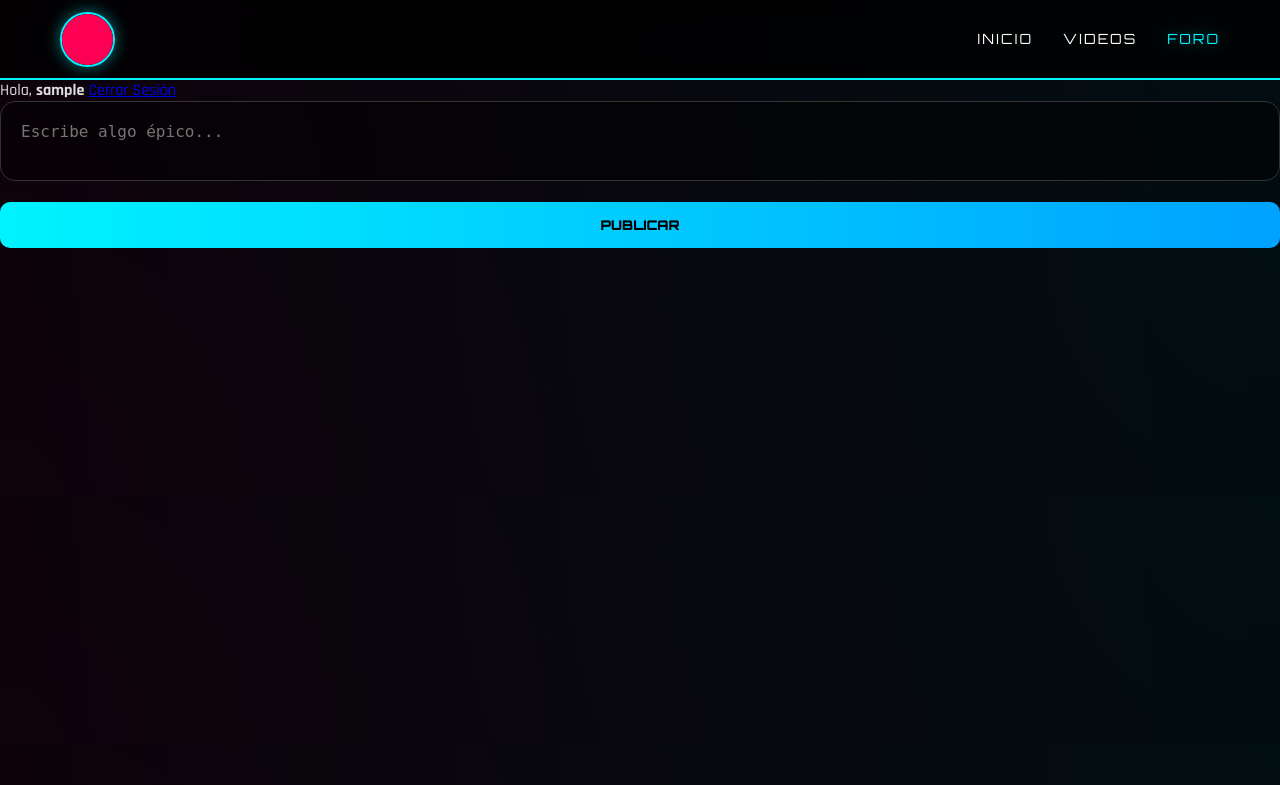
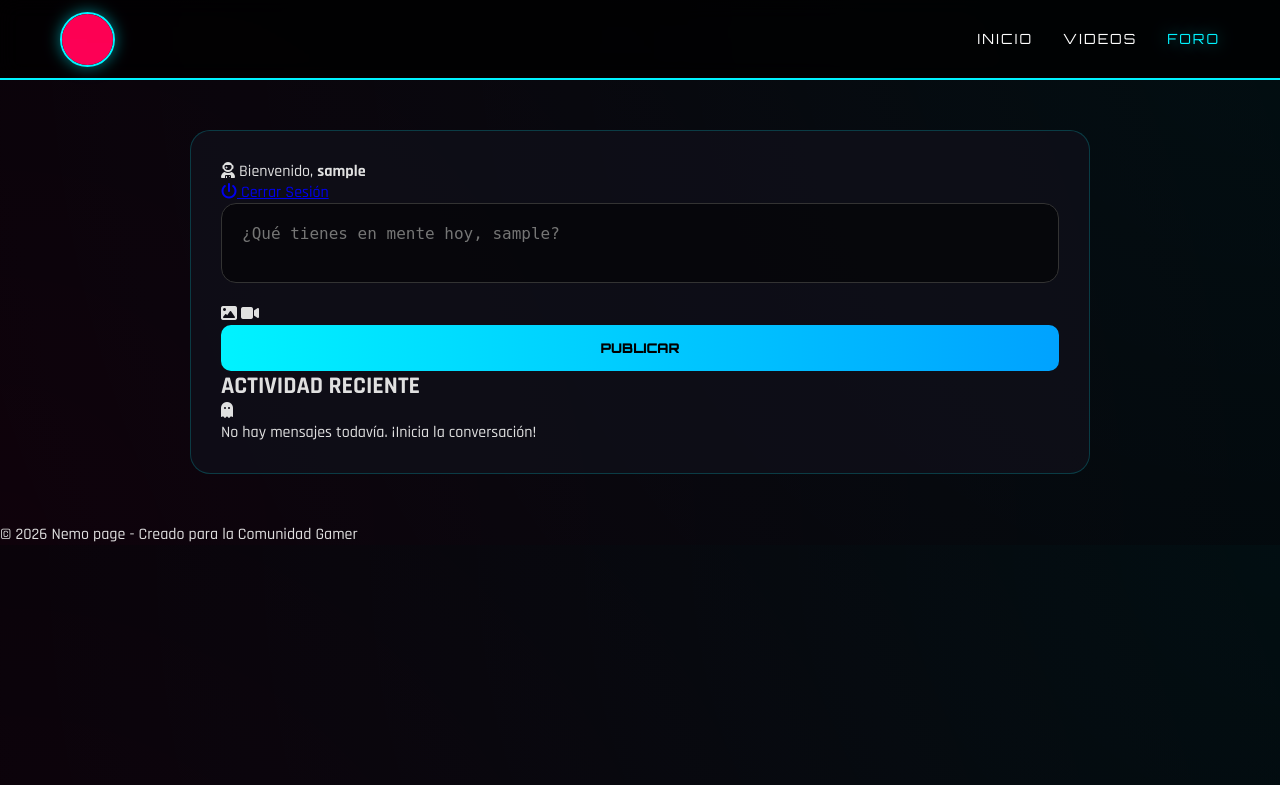
Before and after one commit to alons2080-wq/nemo-web, a Flask app: page /foro in a window 1280 px wide. Shown: the top 785 px of the page. Run offline with Flask 3, Linux system fonts and the light colour scheme; the visitor is signed in with stand-in values (Sample User, id 1).

Commit message:
Update foro.html (new code)

```diff
--- a/templates/foro.html
+++ b/templates/foro.html
@@ -2,15 +2,26 @@
 <html lang="es">
 <head>
     <meta charset="UTF-8">
+    <meta name="viewport" content="width=device-width, initial-scale=1.0">
     <title>FORO | NEMO_704</title>
-    <link rel="stylesheet" href="https://cdnjs.cloudflare.com/ajax/libs/font-awesome/6.4.0/css/all.min.css">
+    <link rel="icon" type="image/png" href="{{ url_for('static', filename='images/favicon.png') }}">
+    <link rel="stylesheet" href="https://cdnjs.cloudflare.com/ajax/libs/font-awesome/6.5.1/css/all.min.css">
     <link rel="stylesheet" href="{{ url_for('static', filename='css/style.css') }}">
 </head>
-<body>
+<body class="foro-page">
+
     <header class="main-header">
         <div class="navbar">
-            <div class="logo-circle"><img src="{{ url_for('static', filename='images/logo.png') }}"></div>
-            <nav><ul class="nav-menu"><li><a href="/">INICIO</a></li><li><a href="/videos">VIDEOS</a></li><li><a href="/foro" class="active">FORO</a></li></ul></nav>
+            <div class="logo-circle">
+                <img src="{{ url_for('static', filename='images/logo.png') }}" alt="Nemo">
+            </div>
+            <nav>
+                <ul class="nav-menu">
+                    <li><a href="/">INICIO</a></li>
+                    <li><a href="/videos">VIDEOS</a></li>
+                    <li><a href="/foro" class="active">FORO</a></li>
+                </ul>
+            </nav>
         </div>
     </header>
 
@@ -18,54 +29,98 @@
         {% if not session.get('user') %}
         <div class="auth-grid">
             <div class="auth-card">
-                <h3>Iniciar Sesión</h3>
-                <form action="/login" method="POST" class="input-group">
+                <h3><i class="fas fa-lock"></i> INICIAR SESIÓN</h3>
+                <form action="/login" method="POST">
+                    <div class="input-group">
                         <input type="text" name="username" placeholder="Usuario" required>
+                    </div>
+                    <div class="input-group">
                         <input type="password" name="password" placeholder="Contraseña" required>
-                    <button type="submit" class="btn-nemo">ENTRAR</button>
+                    </div>
+                    <button type="submit" class="btn-nemo">ACCEDER</button>
                 </form>
             </div>
+
             <div class="auth-card">
-                <h3>Registro</h3>
-                <form action="/register" method="POST" class="input-group">
+                <h3><i class="fas fa-user-plus"></i> REGISTRO</h3>
+                <form action="/register" method="POST">
+                    <div class="input-group">
                         <input type="text" name="username" placeholder="Nuevo Usuario" required>
+                    </div>
+                    <div class="input-group">
                         <input type="password" name="password" placeholder="Contraseña" required>
-                    <button type="submit" class="btn-nemo">CREAR CUENTA</button>
+                    </div>
+                    <button type="submit" class="btn-nemo btn-secondary">CREAR CUENTA</button>
                 </form>
             </div>
         </div>
         {% else %}
-        <div class="forum-active">
+        <div class="forum-wrapper">
             <div class="forum-user-bar">
-                <span>Hola, <b>{{ session['user'] }}</b></span>
-                <a href="/logout" class="logout-btn">Cerrar Sesión</a>
+                <div class="user-info">
+                    <i class="fas fa-user-astronaut"></i>
+                    <span>Bienvenido, <b>{{ session['user'] }}</b></span>
                 </div>
-            <form action="/post" method="POST" class="post-creator-card">
-                <textarea name="content" placeholder="Escribe algo épico..." required></textarea>
+                <a href="/logout" class="logout-btn"><i class="fas fa-power-off"></i> Cerrar Sesión</a>
+            </div>
+
+            <div class="post-creator-card">
+                <form action="/post" method="POST">
+                    <textarea name="content" placeholder="¿Qué tienes en mente hoy, {{ session['user'] }}?" required></textarea>
+                    <div class="creator-footer">
+                        <div class="creator-icons">
+                            <i class="fas fa-image" title="Imagen"></i>
+                            <i class="fas fa-video" title="Video"></i>
+                        </div>
                         <button type="submit" class="btn-nemo">PUBLICAR</button>
+                    </div>
                 </form>
+            </div>
+
             <div class="community-feed">
+                <h2 class="feed-title">ACTIVIDAD RECIENTE</h2>
+
                 {% for post in posts %}
-                <div class="post-card">
-                    <div class="post-header"><span class="post-author">@{{ post.author }}</span></div>
-                    <div class="post-content">{{ post.content }}</div>
-                    <div class="post-footer-actions">
-                        <a href="/like/{{ post.id }}" class="action-btn"><i class="fas fa-heart"></i> {{ post.likes }}</a>
+                <article class="post-card">
+                    <div class="post-header">
+                        <span class="post-author">@{{ post.author }}</span>
+                        <span class="post-time">Hace un momento</span>
                     </div>
+                    <div class="post-body">
+                        {{ post.content }}
+                    </div>
+                    <div class="post-actions">
+                        <a href="/like/{{ post.id }}" class="action-link like">
+                            <i class="fas fa-heart"></i> {{ post.likes }}
+                        </a>
+                        <span class="action-link"><i class="fas fa-comment"></i> {{ post.comments|length }}</span>
+                    </div>
+
                     <div class="comments-box">
-                        {% for c in post.comments %}
-                        <div class="comment-item"><span class="comment-user">{{ c.author }}:</span> {{ c.text }}</div>
+                        {% for comment in post.comments %}
+                        <div class="comment-item">
+                            <b>{{ comment.author }}:</b> {{ comment.text }}
+                        </div>
                         {% endfor %}
-                        <form action="/comment/{{ post.id }}" method="POST" class="comment-form">
-                            <input type="text" name="comment" placeholder="Comentar..." required>
+                        <form action="/comment/{{ post.id }}" method="POST" class="mini-comment-form">
+                            <input type="text" name="comment" placeholder="Responder..." required>
                             <button type="submit"><i class="fas fa-paper-plane"></i></button>
                         </form>
                     </div>
+                </article>
+                {% else %}
+                <div class="empty-feed">
+                    <i class="fas fa-ghost"></i>
+                    <p>No hay mensajes todavía. ¡Inicia la conversación!</p>
                 </div>
                 {% endfor %}
             </div>
         </div>
         {% endif %}
     </main>
+
+    <footer class="footer">
+        <p>&copy; 2026 Nemo page - Creado para la Comunidad Gamer</p>
+    </footer>
 </body>
 </html>
```
Lines whose indentation alone changed are shown as unchanged.
